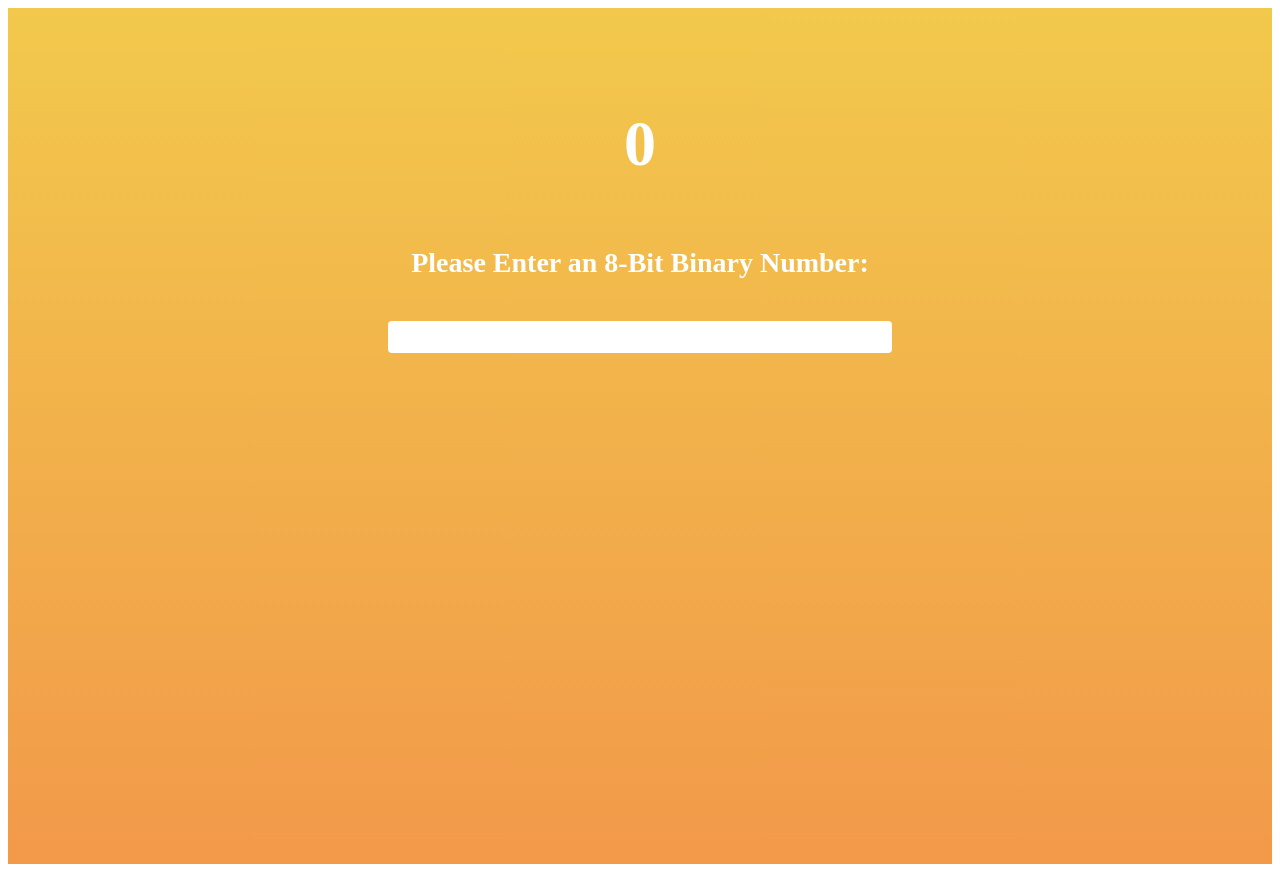
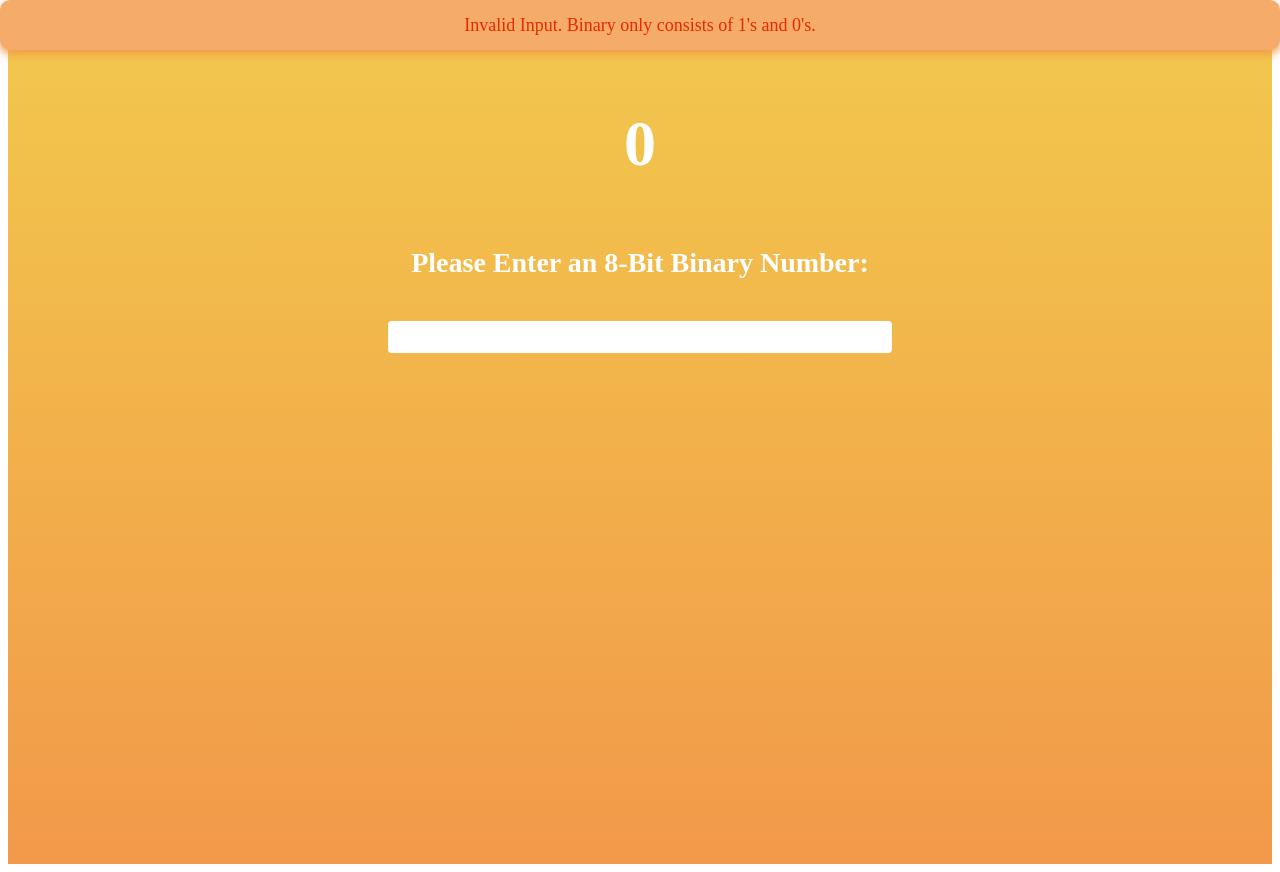
Before and after one commit to Nickolas-Hernandez/bin-to-dec, a React app: page / in a window 1280 px wide. Built offline with nearby package versions, Linux system fonts and the light colour scheme; the HTML template or start-up script is replaced by a standard one.

Commit message:
Created component to display errors.

```diff
--- a/src/converter.jsx
+++ b/src/converter.jsx
@@ -1,10 +1,10 @@
 import React from 'react';
 import styled from 'styled-components';
+import ErrorMessage from './error-message';
 
 const Container = styled.div`
   width: 100%;
   height: 100vh;
-  font-size: 64px;
   font-family: 'Quicksand', sans-seriff;
   color: white;
   background: linear-gradient(to top, #F2994A, #F2C94C);
@@ -38,8 +38,6 @@ const BinaryInput = styled.input`
   margin-top: 1.2rem;
   font-size: 24px;
   font-weight: 500;
-
-
 `;
 
 export default class Converter extends React.Component {
@@ -54,9 +52,8 @@ export default class Converter extends React.Component {
     if(input === '') this.setState({decimal: 0});
     const regex = /[^10]/i;
     if(regex.test(input)){
-      console.error('Invalid Input. Please enter a binary number consisting of only 1\'s and 0\'s');
       this.setState({decimal: 0});
-      return;
+      throw new Error("Invalid Input. Binary must only consist of 1's and 0's")
     }
     let decimal = 0;
     for(let i = 0; i < input.length; i++){
@@ -68,6 +65,7 @@ export default class Converter extends React.Component {
   render(){
     return (
       <Container>
+        <ErrorMessage />
         <Decimal>{this.state.decimal}</Decimal>
         <Prompt>Please Enter an 8-Bit Binary Number:</Prompt>
         <BinaryInput onChange={this.binToDec} maxLength='8'></BinaryInput>
--- /dev/null
+++ b/src/error-message.jsx
@@ -0,0 +1,24 @@
+import React from 'react';
+import styled from 'styled-components';
+
+const Notification = styled.div`
+  width: 100%;
+  height: 50px;
+  background-color:white;
+  position: absolute;
+  top: 0;
+  color: #e82a00;
+  font-size: 18px;
+  display: flex;
+  justify-content: center;
+  align-items: center;
+  border-radius: 10px;
+  box-shadow: 0 4px 10px #F2994A;
+  background: #f5ab6a;
+`;
+
+export default function ErrorMessage(props){
+  return (
+    <Notification><p>Invalid Input. Binary only consists of 1's and 0's.</p></Notification>
+  );
+}
```
Also changed, not shown: 2 other files (tests, documents, lock files or other folders).
